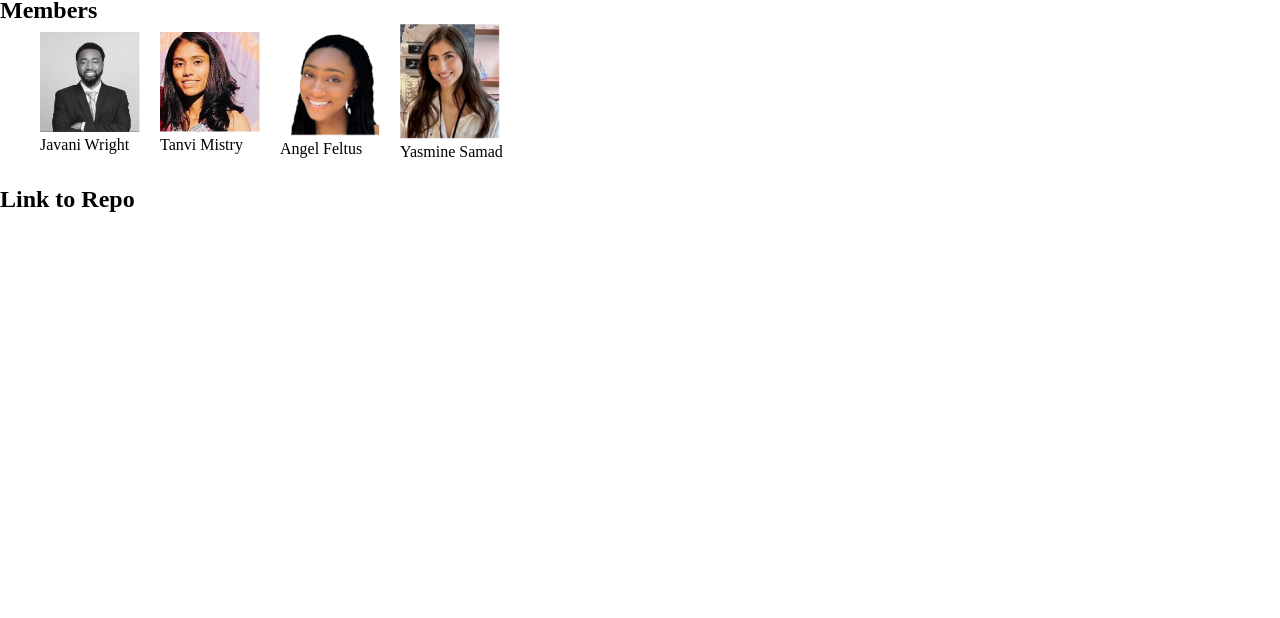
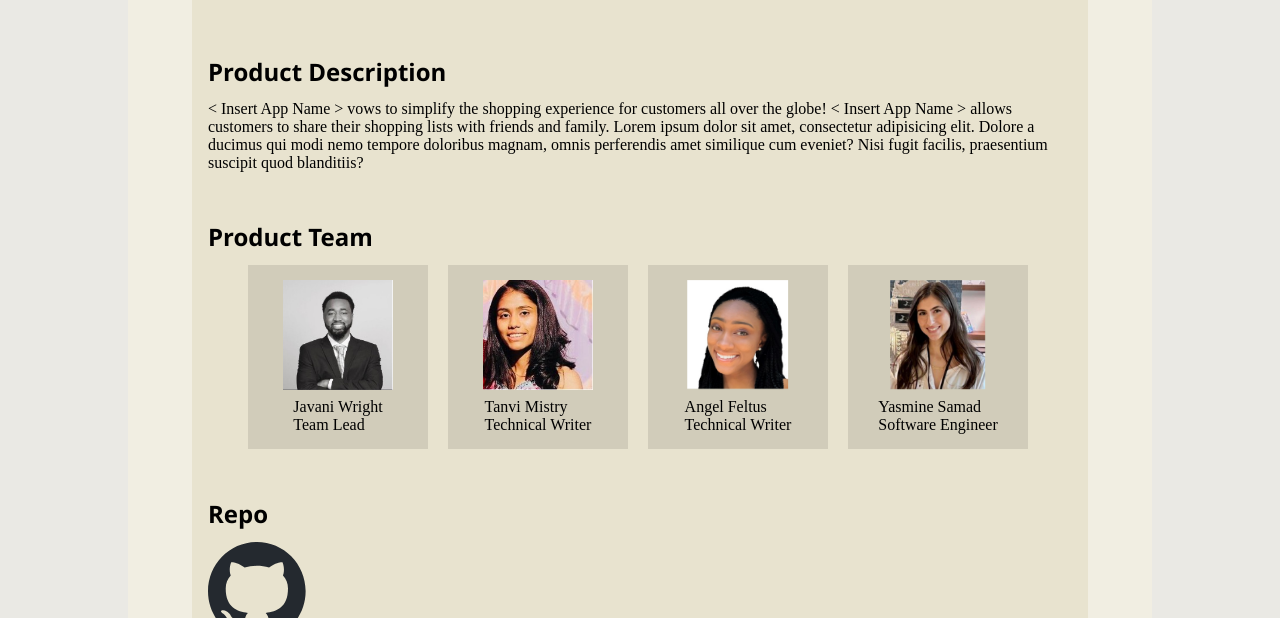
Before and after one commit to Senior-Project-SP5-Blue/project-website, a website built with Vite: page index.html in a window 1280 px wide. Shown: the part 90-708 px from the top of the page. Built offline with nearby package versions, Linux system fonts and the light colour scheme.

Commit message:
Changed layout

```diff
--- a/index.html
+++ b/index.html
@@ -8,40 +8,87 @@
     <title>SP5-Grocery-App-Blue</title>
   </head>
   <body>
-    <div id="app"></div>
+    <div id="wrapper">
       <header class="header">
         <h1 class="header__heading">SP5-Grocery-App (Blue)</h1>
       </header>
-    <section class="members">
-      <h2 class="members__heading">Members</h2>
-      <ul class="members__list">
+      <main class="main-content">
+        <section class="product-info">
+          <h2>Product Description</h2>
+          <p>
+            &#60; Insert App Name &#62; vows to simplify the shopping experience
+            for customers all over the globe! &#60; Insert App Name &#62; allows
+            customers to share their shopping lists with friends and family.
+            Lorem ipsum dolor sit amet, consectetur adipisicing elit. Dolore a
+            ducimus qui modi nemo tempore doloribus magnam, omnis perferendis
+            amet similique cum eveniet? Nisi fugit facilis, praesentium suscipit
+            quod blanditiis?
+          </p>
+        </section>
+        <section class="product-team">
+          <h2 class="product-team__heading">Product Team</h2>
+          <ul class="product-team__list">
             <li>
-          <div class="members__list--card">
-            <img src="/public/javani.jpg" alt="Javani Wright" />
+              <div class="product-team__list__card">
+                <img src="/javani.jpg" alt="Javani Wright" />
+                <div class="product-team__list__card__details">
                   <p>Javani Wright</p>
+                  <p>Team Lead</p>
+                  <!-- <p>(Email)</p> -->
+                </div>
               </div>
             </li>
             <li>
-          <div class="members__list--card">
-            <img src="/public/tanvi.jpg" alt="Tanvi Mistry" />
+              <div class="product-team__list__card">
+                <img src="/tanvi.jpg" alt="Tanvi Mistry" />
+                <div class="product-team__list__card__details">
                   <p>Tanvi Mistry</p>
+                  <p>Technical Writer</p>
+                  <!-- <p>(Email)</p> -->
+                </div>
               </div>
             </li>
             <li>
-          <div class="members__list--card">
-            <img src="/public/angel.png" alt="Angel Feltus" />
+              <div class="product-team__list__card">
+                <img src="/angel.png" alt="Angel Feltus" />
+                <div class="product-team__list__card__details">
                   <p>Angel Feltus</p>
+                  <p>Technical Writer</p>
+                  <!-- <p>(Email)</p> -->
+                </div>
               </div>
             </li>
             <li>
-          <div class="members__list--card">
-            <img src="/public/yasmine.png" alt="Yasmine Samad" />
+              <div class="product-team__list__card">
+                <img src="/yasmine.png" alt="Yasmine Samad" />
+                <div class="product-team__list__card__details">
                   <p>Yasmine Samad</p>
+                  <p>Software Engineer</p>
+                  <!-- <p>(Email)</p> -->
+                </div>
               </div>
             </li>
           </ul>
         </section>
-
-    <h2>Link to Repo</h2>
+        <section class="repository">
+          <h2>Repo</h2>
+          <a
+            class="repository__link"
+            href="https://github.com/Senior-Project-SP5-Blue/project-website.git"
+            target="_blank"
+          >
+            <svg width="98" height="96" xmlns="http://www.w3.org/2000/svg">
+              <path
+                fill-rule="evenodd"
+                clip-rule="evenodd"
+                d="M48.854 0C21.839 0 0 22 0 49.217c0 21.756 13.993 40.172 33.405 46.69 2.427.49 3.316-1.059 3.316-2.362 0-1.141-.08-5.052-.08-9.127-13.59 2.934-16.42-5.867-16.42-5.867-2.184-5.704-5.42-7.17-5.42-7.17-4.448-3.015.324-3.015.324-3.015 4.934.326 7.523 5.052 7.523 5.052 4.367 7.496 11.404 5.378 14.235 4.074.404-3.178 1.699-5.378 3.074-6.6-10.839-1.141-22.243-5.378-22.243-24.283 0-5.378 1.94-9.778 5.014-13.2-.485-1.222-2.184-6.275.486-13.038 0 0 4.125-1.304 13.426 5.052a46.97 46.97 0 0 1 12.214-1.63c4.125 0 8.33.571 12.213 1.63 9.302-6.356 13.427-5.052 13.427-5.052 2.67 6.763.97 11.816.485 13.038 3.155 3.422 5.015 7.822 5.015 13.2 0 18.905-11.404 23.06-22.324 24.283 1.78 1.548 3.316 4.481 3.316 9.126 0 6.6-.08 11.897-.08 13.526 0 1.304.89 2.853 3.316 2.364 19.412-6.52 33.405-24.935 33.405-46.691C97.707 22 75.788 0 48.854 0z"
+                fill="#24292f"
+              />
+            </svg>
+          </a>
+        </section>
+      </main>
+    </div>
+    <script type="module" src="/src/responsive.ts"></script>
   </body>
 </html>
--- /dev/null
+++ b/src/responsive.ts
@@ -0,0 +1,36 @@
+let isMobile: boolean = window.innerWidth < 600;
+console.log(isMobile);
+
+const respond = (_isMobile: boolean, isMobile: boolean) => {
+  if (_isMobile != isMobile) {
+    console.log("Responding...");
+    makeCardsMobile(isMobile);
+  }
+};
+
+const setIsMobile = (_event: UIEvent) => {
+  const _isMobile = isMobile;
+  if (window.innerWidth < 600) isMobile = true;
+  else isMobile = false;
+  respond(_isMobile, isMobile);
+};
+
+window.addEventListener("resize", setIsMobile);
+
+// SELECTORS
+// Layout
+// Members
+const membersList = document.querySelector(".members__list");
+const membersListCards = document.querySelectorAll(".members__list__card");
+
+// Responsive Layout
+// Responsive Member Cards
+const makeCardsMobile = (isMobile: boolean) => {
+  if (isMobile) {
+    membersList?.classList.add("mobile");
+    membersListCards.forEach((card) => card.classList.add("mobile"));
+  } else {
+    membersList?.classList.remove("mobile");
+    membersListCards.forEach((card) => card.classList.remove("mobile"));
+  }
+};
--- /dev/null
+++ b/src/script.ts
@@ -0,0 +1 @@
+console.log("Running");
--- a/src/style.css
+++ b/src/style.css
@@ -1,41 +1,140 @@
+/* GENERAL STYLING */
 * {
   box-sizing: border-box;
   margin: 0;
 }
+
+:root {
+  font-size: 62.5%;
+
+  /* CSS HEX */
+  --jet: #333333ff;
+  --paynes-gray: #666a86ff;
+  --powder-blue: #95b8d1ff;
+  --dutch-white: #e8ddb5ff;
+  --cherry-blossom-pink: #edafb8ff;
+
+  --secondary-color: rgb(232, 227, 207);
+  --secondary-color-shade: #d1ccba;
+  --secondary-color-shade2: #747268;
+  --secondary-color-tint: #f1eee2;
+  --neutral-color: rgb(234, 233, 228);
+}
+
+h2 {
+  font-family: "Segoe UI", Tahoma, Geneva, Verdana, sans-serif;
+}
+
+html,
+body {
+  height: 100%;
+}
+
+body {
+  font-size: 1.6rem;
+  background-color: rgb(234, 233, 228);
+}
+
+section {
+  margin-bottom: 4.8rem;
+  /* padding: 0 3.2rem 0 3.2rem; */
+}
+
+section h2 {
+  margin-bottom: 1.2rem;
+}
+
+#wrapper {
+  display: flex;
+  /* align-items: center; */
+  width: 80vw;
+  margin: 0 auto 0 auto;
+  min-height: 100%;
+  border-left: 5vw solid var(--secondary-color-tint);
+  border-right: 5vw solid var(--secondary-color-tint);
+  flex-direction: column;
+  background-color: rgb(232, 227, 207);
+  padding: 1.6rem 1.6rem 0 1.6rem;
+}
 /*
-:root {
-  font-family: Inter, system-ui, Avenir, Helvetica, Arial, sans-serif;
-  line-height: 1.5;
-  font-weight: 400;
-
-  color-scheme: light dark;
-  color: rgba(255, 255, 255, 0.87);
-  background-color: #242424;
-
-  font-synthesis: none;
-  text-rendering: optimizeLegibility;
-  -webkit-font-smoothing: antialiased;
-  -moz-osx-font-smoothing: grayscale;
-  -webkit-text-size-adjust: 100%;
+.main-content {
+  width: 70vw;
+  margin: 0 auto 0 auto;
 } */
 
-section {
-  margin-bottom: 25px;
-}
-.header {
-  margin: 0px auto 50px auto;
+.product-team__list {
+  display: flex;
+  list-style: none;
+  gap: 2rem;
+  align-items: center;
 }
 
-.members__list {
+.product-team__list.mobile {
   display: flex;
   list-style: none;
-  flex-direction: row;
-  gap: 20px;
-  align-items: center;
-  /* justify-content: space-evenly; */
-  /* gap: 20px; */
+  flex-direction: column;
+  align-items: stretch;
+  gap: 2rem;
 }
 
-.members__list img {
-  width: 100px;
+.product-team__list__card {
+  display: flex;
+  justify-content: flex-start;
+  padding: 0.8rem;
+  background-color: var(--secondary-color-shade);
+  overflow-x: sc;
+  flex-direction: column;
+  justify-self: center;
+  align-items: center;
+  width: 18rem;
+  padding: 1.5rem;
 }
+
+.product-team__list__card.mobile {
+  display: flex;
+  justify-content: flex-start;
+  padding: 0.8rem;
+  background-color: var(--powder-blue);
+  overflow-x: sc;
+  flex-direction: initial;
+  justify-self: initial;
+  align-items: center;
+  width: initial;
+  max-width: 30rem;
+  gap: 2rem;
+}
+
+.product-team__list img {
+  /* width: 100px; */
+  margin-bottom: 0.8rem;
+  height: 11rem;
+}
+
+.product-team__list__card__details p {
+  font-weight: 500;
+}
+
+/* HEADER */
+.header {
+  margin: 0px 0 6.4rem 0;
+  /* padding: 3.2rem; */
+  /* background-color: var(--powder-blue); */
+}
+
+.header__nav {
+  display: flex;
+  align-items: center;
+}
+
+.header__heading {
+  font-family: "Segoe UI", Tahoma, Geneva, Verdana, sans-serif;
+  font-size: 4.8rem;
+  letter-spacing: -2px;
+}
+
+.header__nav > a {
+  margin-right: 2rem;
+}
+
+.repository__link {
+}
```
Also changed, not shown: public/github-mark.svg (added). Lines whose indentation alone changed are shown as unchanged.
